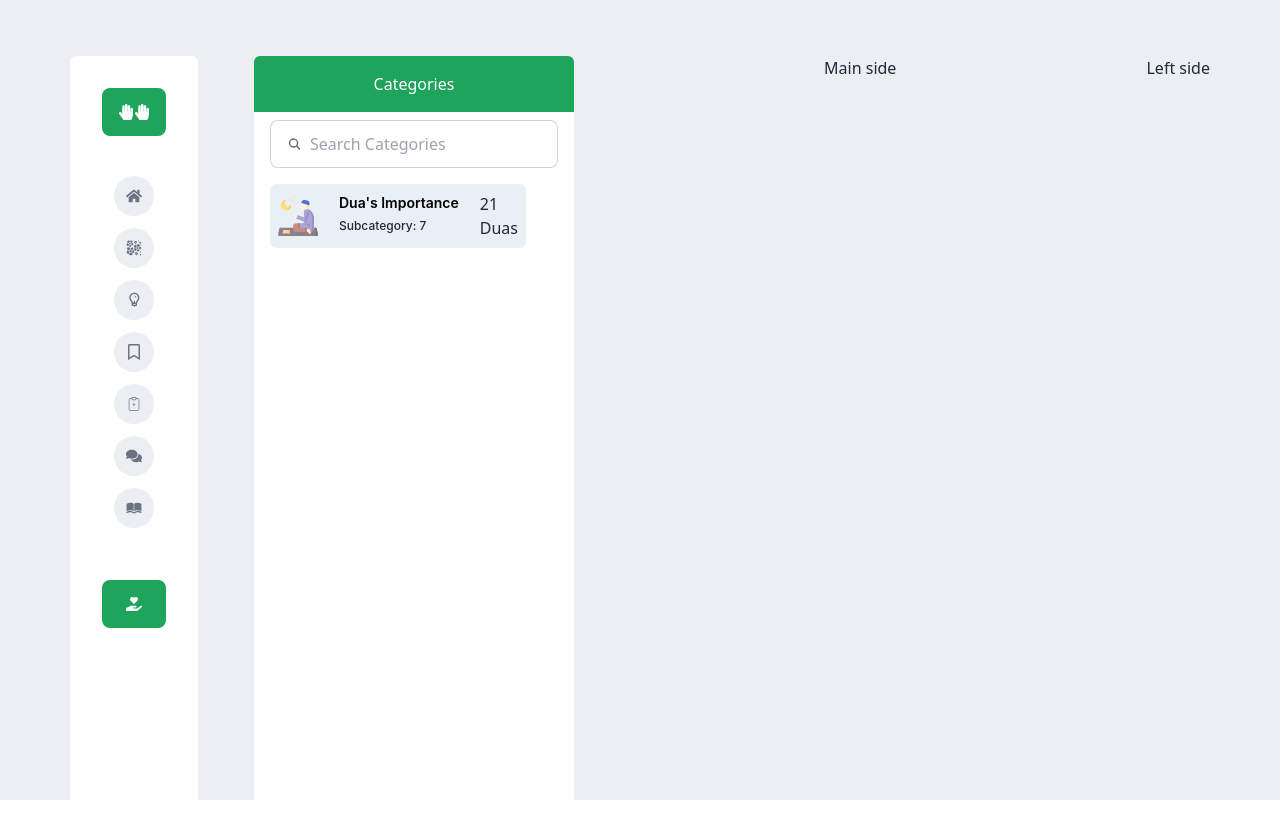
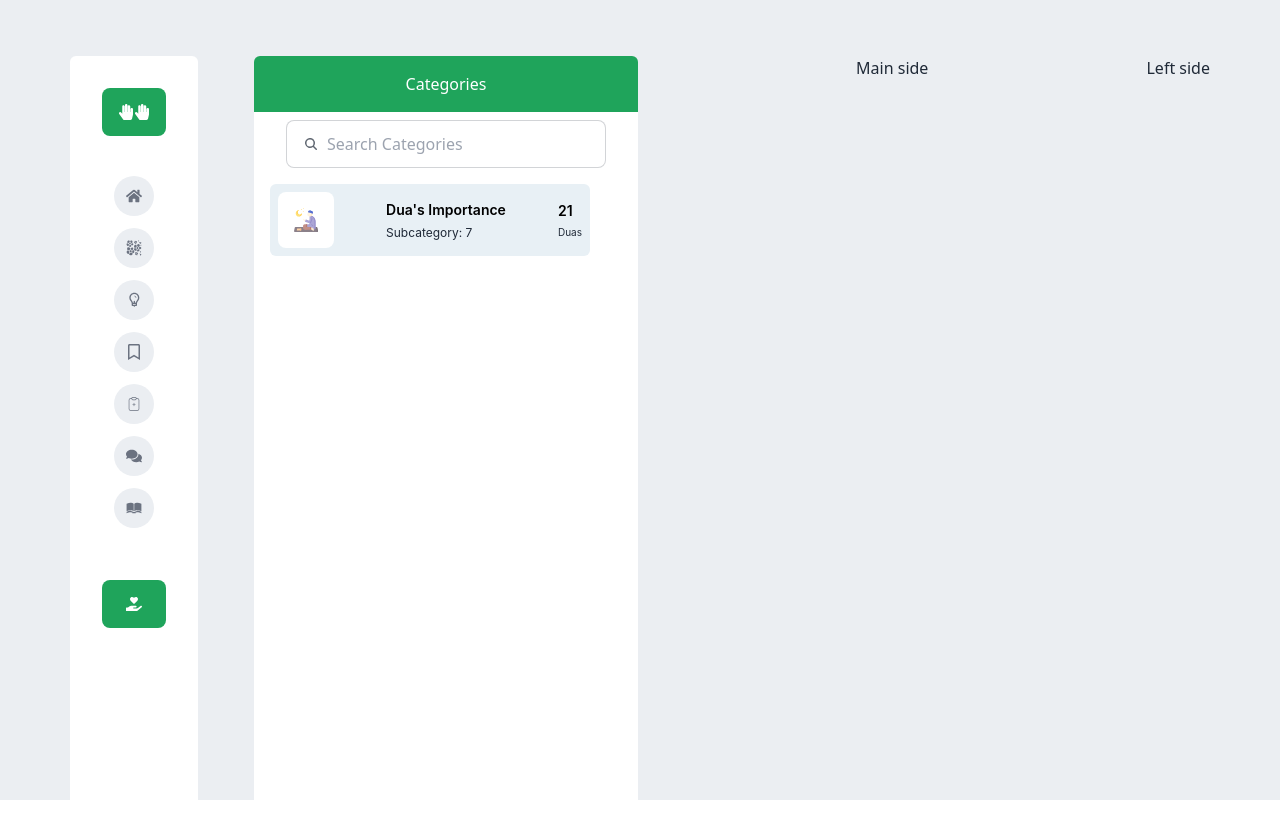
Before and after one commit to Mehebul02/duae-application, a Next.js app: page / in a window 1280 px wide. Shown: the top 838 px of the page. Built offline with nearby package versions, Linux system fonts and the light colour scheme.

Commit message:
added the cretegroes section

```diff
--- a/src/components/DuasPage.jsx
+++ b/src/components/DuasPage.jsx
@@ -16,11 +16,11 @@ const DuasPage = () => {
   ];
   return (
     <div className="bg-white   rounded-lg ">
-      <div className="flex justify-center items-center bg-primary-color w-80 h-14 rounded-t-md">
+      <div className="flex justify-center items-center bg-primary-color w-96 h-14 rounded-t-md">
         <h1 className="text-md text-white">Categories</h1>
       </div>
       <div className="">
-        <label className="input input-bordered bg-white flex items-center gap-2 mt-2 w-72 mx-auto">
+        <label className="input input-bordered bg-white flex items-center gap-2 mt-2 w-80 mx-auto">
           <svg
             xmlns="http://www.w3.org/2000/svg"
             viewBox="0 0 16 16"
@@ -39,16 +39,18 @@ const DuasPage = () => {
 
       <div className="collapse ">
         <input type="checkbox" />
-        <div className="collapse-title  font-medium">
-          <div className="flex flex-row justify-between gap-5 bg-[#E8F0F5] p-2 rounded-md">
-            <Image src={dui} alt="dui" />
+        <div className="collapse-title  ">
+          <div className="flex flex-row justify-between items-center  bg-[#E8F0F5] p-2 rounded-md ">
+
+           <Image src={dui} alt="dui" className="bg-white w-14 h-14 p-4 rounded-lg "/>
+
             <div className="">
               <h1 className="text-[14px] text-black font-inter font-semibold">Dua's Importance</h1>
               <h2 className="text-[12px] font-inter mt-1"> Subcategory: 7</h2>
             </div>
             <div>
-              <h1>21</h1>
-              <h5>Duas</h5>
+              <h1 className="text-[14px] text-black font-inter font-semibold">21</h1>
+              <h5 className="text-[10px] font-inter mt-1">Duas</h5>
             </div>
           </div>
         </div>
```
